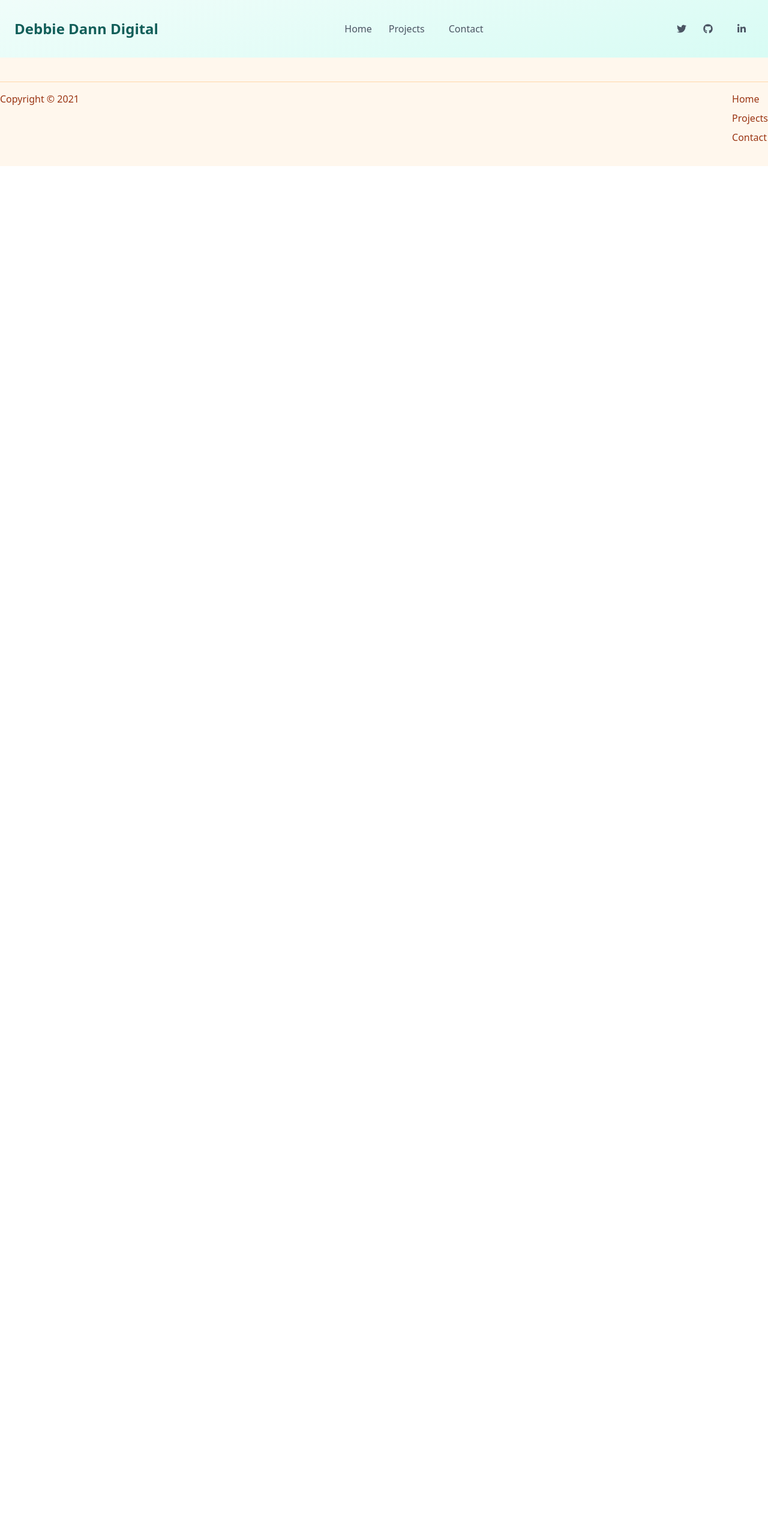
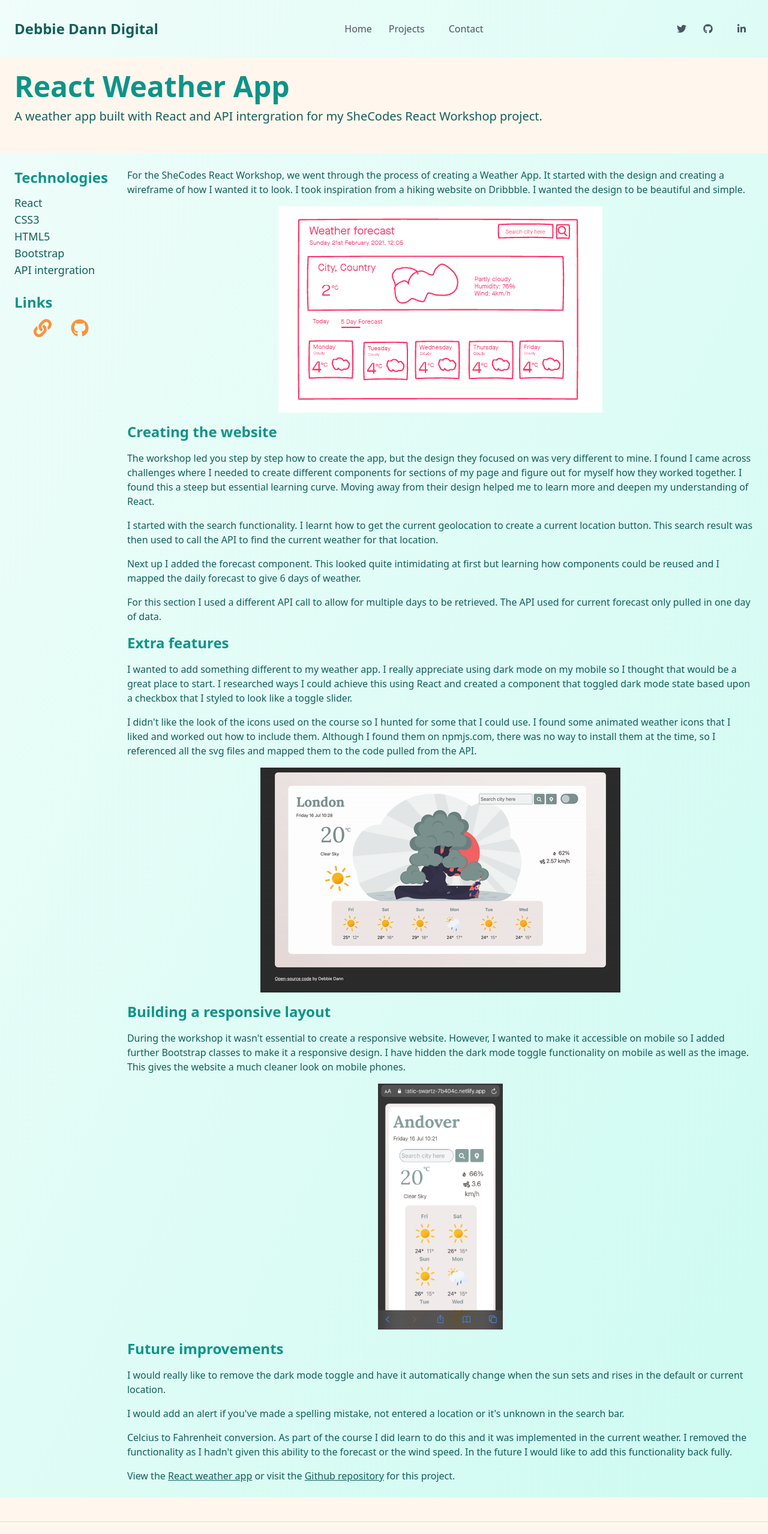
Before and after one commit to hellodeborahuk/React-portfolio, a React (Create React App) app: page /WeatherApp in a window 1280 px wide. Shown: the top 2558 px of the page at 60% size. Before the commit the page ends 800 px from the top, so only its background shows below. Built offline with nearby package versions, Linux system fonts and the light colour scheme.

Commit message:
Created case study for weather app

```diff
--- a/src/App.js
+++ b/src/App.js
@@ -5,6 +5,8 @@ import { BrowserRouter as Router, Switch, Route, Link } from "react-router-dom";
 import Home from "./Home";
 import Projects from "./Projects";
 import Contact from "./Contact";
+import WeatherApp from "./WeatherApp";
+
 
 function App() {
   return (
@@ -32,7 +34,10 @@ function App() {
                 >
                   Projects
                 </Link>
-                <Link to="/Contact" className="inline-block p-3 hover:text-gray-900">
+                <Link
+                  to="/Contact"
+                  className="inline-block p-3 hover:text-gray-900"
+                >
                   Contact
                 </Link>
               </div>
@@ -61,6 +66,9 @@ function App() {
             </Route>
             <Route path="/Contact">
               <Contact />
+            </Route>
+            <Route path="/WeatherApp">
+              <WeatherApp />
             </Route>
           </Switch>
 
--- a/src/Contact.js
+++ b/src/Contact.js
@@ -5,7 +5,7 @@ import { FaLinkedinIn } from "react-icons/fa";
 
 function Contact() {
 return (
-  <div>
+  <div className="container mx-auto">
     <div className="container mx-auto mb-16 px-6 lg:px-0  lg:w-1/2">
       <h2 className="font-extrabold text-3xl lg:text-5xl mb-3 lg:mb-8 text-center text-teal-600">
         Contact me
--- /dev/null
+++ b/src/WeatherApp.js
@@ -0,0 +1,194 @@
+import React from "react";
+import { FaGithub } from "react-icons/fa";
+import { FaLink } from "react-icons/fa";
+
+function WeatherApp() {
+  return (
+    <div className="container mx-auto">
+      <div className="bg-orange-50 p-6">
+        <h2 className="font-extrabold text-3xl lg:text-5xl mb-3 text-teal-600">
+          React Weather App
+        </h2>
+        <p className="text-xl mb-6 text-teal-800">
+          A weather app built with React and API intergration for my SheCodes
+          React Workshop project.
+        </p>
+      </div>
+      <div className="lg:flex p-6 space-x-8">
+        <div>
+          <div className="mb-6">
+            <h3 className="font-bold text-xl lg:text-2xl mb-3 text-teal-600">
+              Technologies
+            </h3>
+            <ul className="text-lg mb-6 text-teal-800">
+              <li>React</li>
+              <li>CSS3</li>
+              <li>HTML5</li>
+              <li>Bootstrap</li>
+              <li>API intergration</li>
+            </ul>
+          </div>
+          <div>
+            <h3 className="font-bold text-xl lg:text-2xl mb-3 text-teal-600">
+              Links
+            </h3>
+            <div className="flex justify-evenly">
+              <p className="text-3xl font-bold text-orange-400">
+                <a
+                  href="https://ecstatic-swartz-7b404c.netlify.app/"
+                  target="_blank"
+                  rel="noopener noreferrer"
+                >
+                  <FaLink
+                    className="transform
+                transition
+                duration-500
+                hover:scale-110"
+                  />
+                </a>
+              </p>
+              <p className="text-3xl font-bold text-orange-400">
+                <a
+                  href="https://github.com/hellodeborahuk/react-weather-app"
+                  target="_blank"
+                  rel="noopener noreferrer"
+                >
+                  <FaGithub
+                    className="transform
+                transition
+                duration-500
+                hover:scale-110"
+                  />
+                </a>
+              </p>
+            </div>
+          </div>
+        </div>
+        <article className="space-y-4">
+          <p className="text-teal-800">
+            For the SheCodes React Workshop, we went through the process of
+            creating a Weather App. It started with the design and creating a
+            wireframe of how I wanted it to look. I took inspiration from a
+            hiking website on Dribbble. I wanted the design to be beautiful and
+            simple.
+          </p>
+          <img
+            src="./media/weather-wireframe.png"
+            alt="weather app wireframe"
+            className="m-auto"
+          />
+          <h3 className="font-bold text-xl lg:text-2xl mb-3 text-teal-600">
+            Creating the website
+          </h3>
+          <p className="text-teal-800">
+            The workshop led you step by step how to create the app, but the
+            design they focused on was very different to mine. I found I came
+            across challenges where I needed to create different components for
+            sections of my page and figure out for myself how they worked
+            together. I found this a steep but essential learning curve. Moving
+            away from their design helped me to learn more and deepen my
+            understanding of React.
+          </p>
+          <p className="text-teal-800">
+            I started with the search functionality. I learnt how to get the
+            current geolocation to create a current location button. This search
+            result was then used to call the API to find the current weather for
+            that location.
+          </p>
+          <p className="text-teal-800">
+            Next up I added the forecast component. This looked quite
+            intimidating at first but learning how components could be reused
+            and I mapped the daily forecast to give 6 days of weather.
+          </p>
+          <p className="text-teal-800">
+            For this section I used a different API call to allow for multiple
+            days to be retrieved. The API used for current forecast only pulled
+            in one day of data.
+          </p>
+          <h3 className="font-bold text-xl lg:text-2xl mb-3 text-teal-600">
+            Extra features
+          </h3>
+          <p className="text-teal-800">
+            I wanted to add something different to my weather app. I really
+            appreciate using dark mode on my mobile so I thought that would be a
+            great place to start. I researched ways I could achieve this using
+            React and created a component that toggled dark mode state based
+            upon a checkbox that I styled to look like a toggle slider.
+          </p>
+          <p className="text-teal-800">
+            I didn't like the look of the icons used on the course so I hunted
+            for some that I could use. I found some animated weather icons that
+            I liked and worked out how to include them. Although I found them on
+            npmjs.com, there was no way to install them at the time, so I
+            referenced all the svg files and mapped them to the code pulled from
+            the API.
+          </p>
+          <img
+            src="./media/weather-app-toggle.gif"
+            alt="weather app toggle dark mode"
+            className="m-auto"
+          />
+
+          <h3 className="font-bold text-xl lg:text-2xl mb-3 text-teal-600">
+            Building a responsive layout
+          </h3>
+          <p className=" text-teal-800">
+            During the workshop it wasn't essential to create a responsive
+            website. However, I wanted to make it accessible on mobile so I
+            added further Bootstrap classes to make it a responsive design. I
+            have hidden the dark mode toggle functionality on mobile as well as
+            the image. This gives the website a much cleaner look on mobile
+            phones.
+          </p>
+          <img
+            src="./media/weather-app-mobile.jpg"
+            alt="weather app mobile responsive design"
+            className="m-auto w-1/5"
+          />
+          <h3 className="font-bold text-xl lg:text-2xl mb-3 text-teal-600">
+            Future improvements
+          </h3>
+          <p className="text-teal-800">
+            I would really like to remove the dark mode toggle and have it
+            automatically change when the sun sets and rises in the default or
+            current location.
+          </p>
+          <p className=" text-teal-800">
+            I would add an alert if you've made a spelling mistake, not entered
+            a location or it's unknown in the search bar.
+          </p>
+          <p className=" text-teal-800">
+            Celcius to Fahrenheit conversion. As part of the course I did learn
+            to do this and it was implemented in the current weather. I removed
+            the functionality as I hadn't given this ability to the forecast or
+            the wind speed. In the future I would like to add this functionality
+            back fully.
+          </p>
+          <p className=" text-teal-800">
+            View the{" "}
+            <a
+              href="https://ecstatic-swartz-7b404c.netlify.app/"
+              target="_blank"
+              rel="noopener noreferrer"
+              className="underline"
+            >
+              React weather app
+            </a>{" "}
+            or visit the{" "}
+            <a
+              href="https://github.com/hellodeborahuk/react-weather-app"
+              target="_blank"
+              rel="noopener noreferrer"
+              className="underline"
+            >
+              Github repository
+            </a>{" "}
+            for this project.
+          </p>
+        </article>
+      </div>
+    </div>
+  );
+}
+
+export default WeatherApp;
--- a/src/home.js
+++ b/src/home.js
@@ -2,6 +2,9 @@ import React from "react";
 import { FaTwitter } from "react-icons/fa";
 import { FaGithub } from "react-icons/fa";
 import { FaLinkedinIn } from "react-icons/fa";
+import { BrowserRouter as Router, Switch, Route, Link } from "react-router-dom";
+import WeatherApp from "./WeatherApp";
+
 
 function home() {
     return (
@@ -92,7 +95,7 @@ function home() {
             </p>
           </div>
           <div className="container mx-auto mb-12 grid grid-cols-1 md:grid-cols-3 gap-6">
-            <a href="/">
+            <Link to="/WeatherApp">
               <div
                 className="
                 bg-orange-50
@@ -119,7 +122,7 @@ function home() {
                   </p>
                 </div>
               </div>
-            </a>
+            </Link>
             <a href="/">
               <div
                 className="
@@ -177,8 +180,7 @@ function home() {
             </a>
           </div>
           <div className="flex justify-center">
-            <a
-              href="/"
+            <Link to="/Projects"
               className="
               px-12
               py-3
@@ -198,7 +200,7 @@ function home() {
             "
             >
               View more projects
-            </a>
+            </Link>
           </div>
         </div>
         ;{/* ABOUT ME */}
```
Also changed, not shown: src/projects.js (+21 -4 lines), src/index.css (line endings or trailing spaces).
